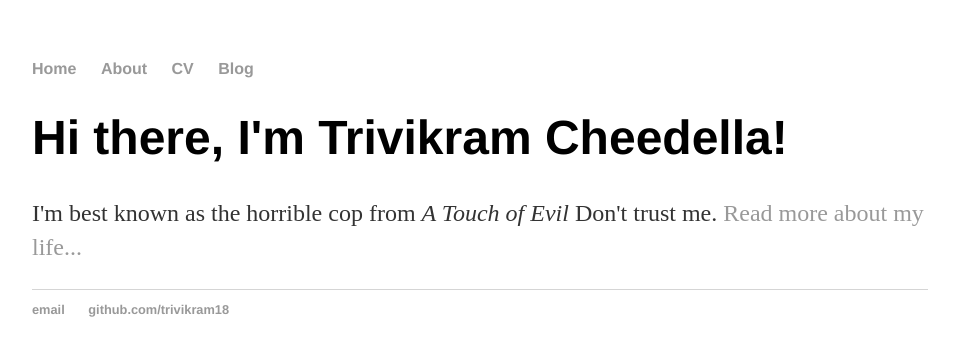
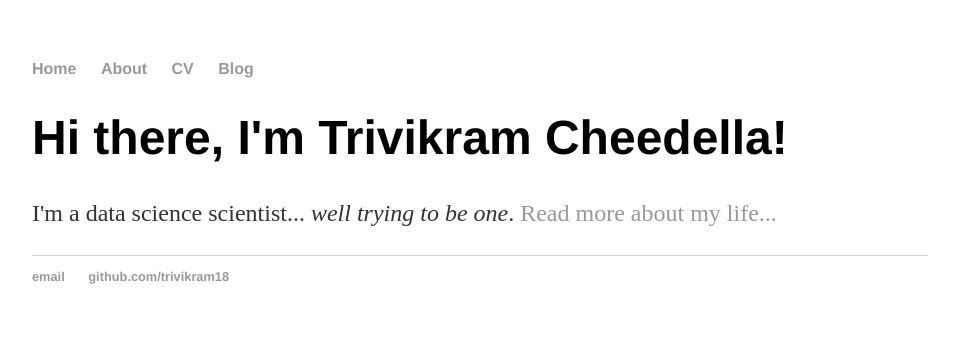
Before and after one commit to trivikram18/trivikram18.github.io, a Jekyll site: the page built from index.html, in a window 1280 px wide. Shown: the top 356 px of the page, without its empty margins (160-1119 px from the left). Built offline with Jekyll 4.4.1, drawn with Linux system fonts in a browser that asks for light colours.

Commit message:
Update index.html

```diff
--- a/index.html
+++ b/index.html
@@ -4,5 +4,5 @@ title: Trivikram Cheedella
 ---
 <div class="blurb">
 	<h1>Hi there, I'm Trivikram Cheedella!</h1>
-	<p>I'm best known as the horrible cop from <em>A Touch of Evil</em> Don't trust me. <a href="/about">Read more about my life...</a></p>
+	<p>I'm a data science scientist... <em>well trying to be one</em>. <a href="/about">Read more about my life...</a></p>
 </div><!-- /.blurb -->
```
